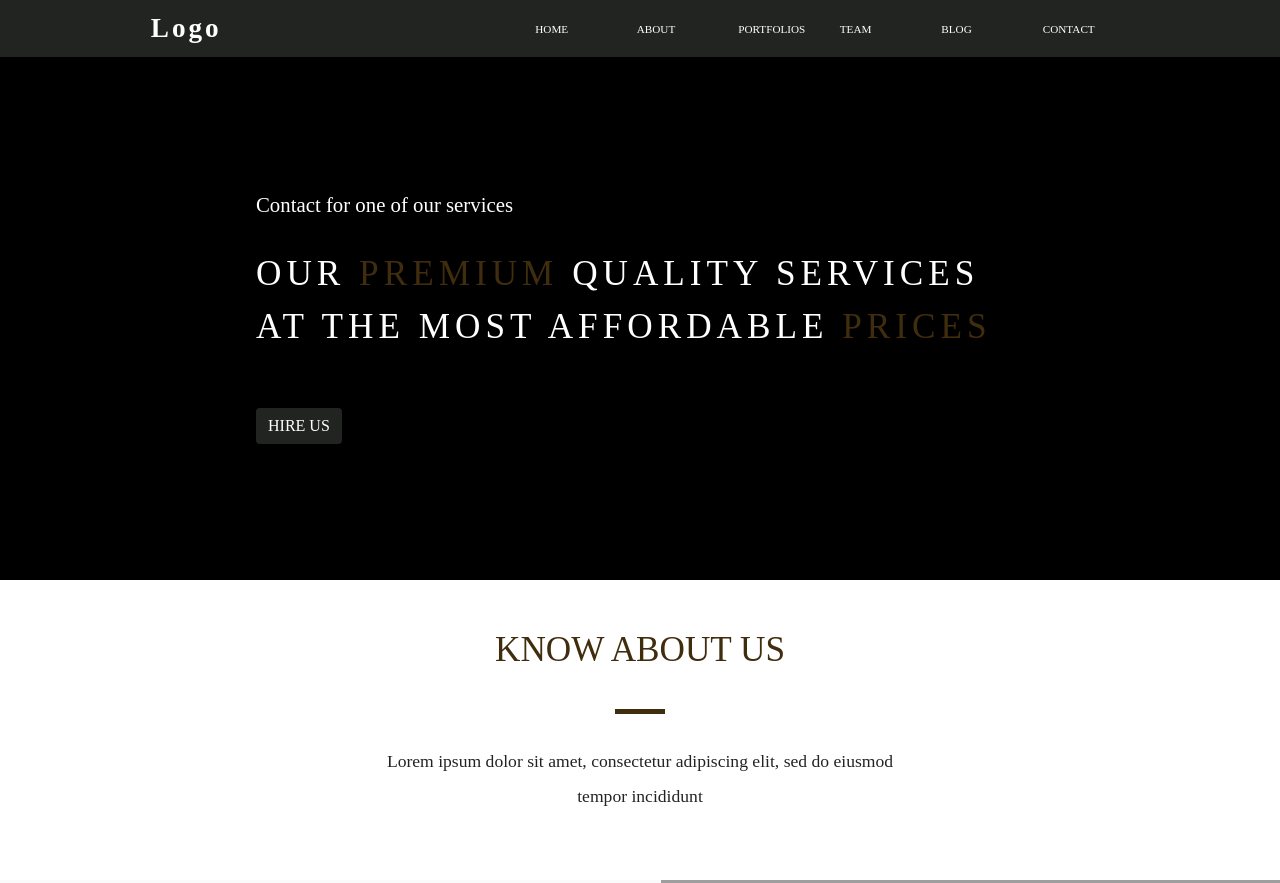
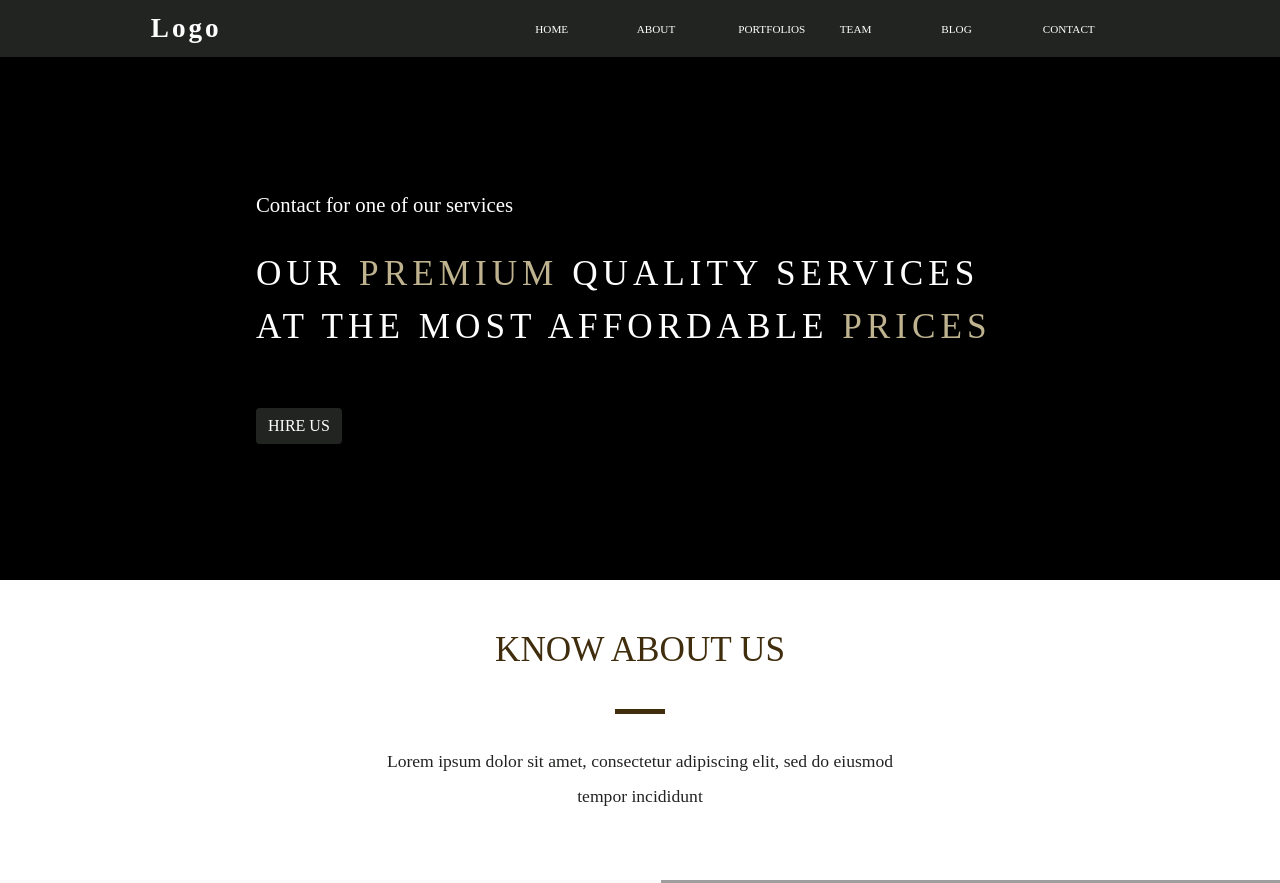
Before and after one commit to sayolaw/Business-site, a website: page index.html in a window 1280 px wide. Shown: the top 883 px of the page. Drawn offline with nearby package versions, Linux system fonts and the light colour scheme; grey boxes are pictures that could not be loaded.

Commit message:
Add files via upload

```diff
--- a/style.scss
+++ b/style.scss
@@ -1,7 +1,7 @@
 $grey:#222422;
 $brown:#402d0e;
 $light:#fafafa;
-$baige:#d9c89e;
+$baige:#bfb38f;
 body{
 	margin:0;
 	font-family: raleway;
@@ -87,7 +87,8 @@ body{
 		line-height: 150%;
 		font-weight: 300;
 		.emphasize{
-			color:$brown;
+			font-weight:500;
+			color:$baige;
 		}
 	}
 }
```
Also changed, not shown: style.css, 1 other file.
